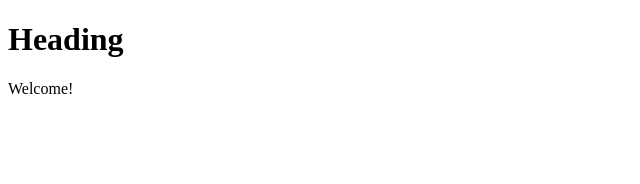
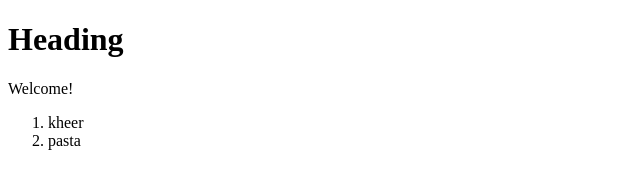
Before and after one commit to gblvenkatesh/myFirstRepo, a plain HTML site: page index.html in a window 1280 px wide. Shown: the whole page, without its empty margins (0-640 px from the left). Drawn offline with Linux system fonts and the light colour scheme.

Commit message:
Ordered list added

```diff
--- a/index.html
+++ b/index.html
@@ -6,5 +6,9 @@
   <body>
     <h1>Heading</h1>
     <p>Welcome! </p>
+    <ol>
+      <li>kheer</li>
+      <li>pasta</li>
+    </ol>
   </body>
 </html>
```
